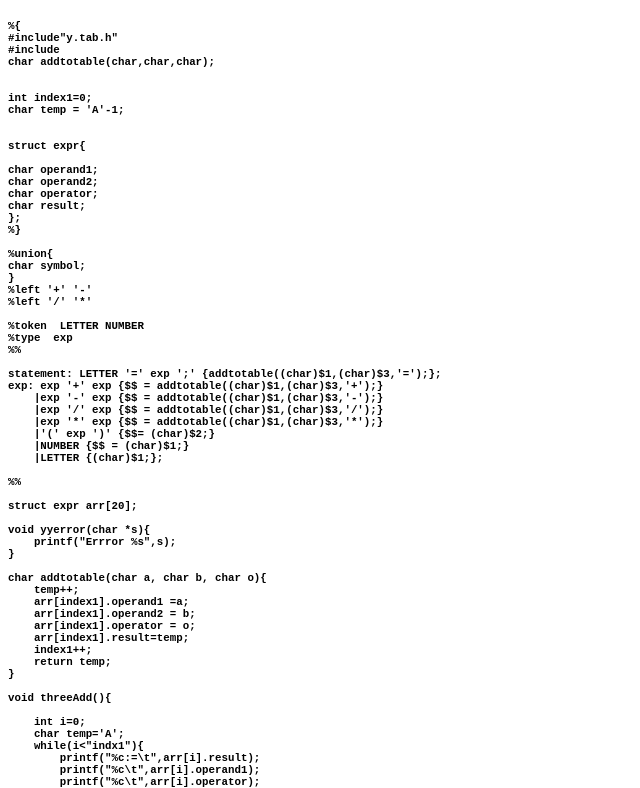
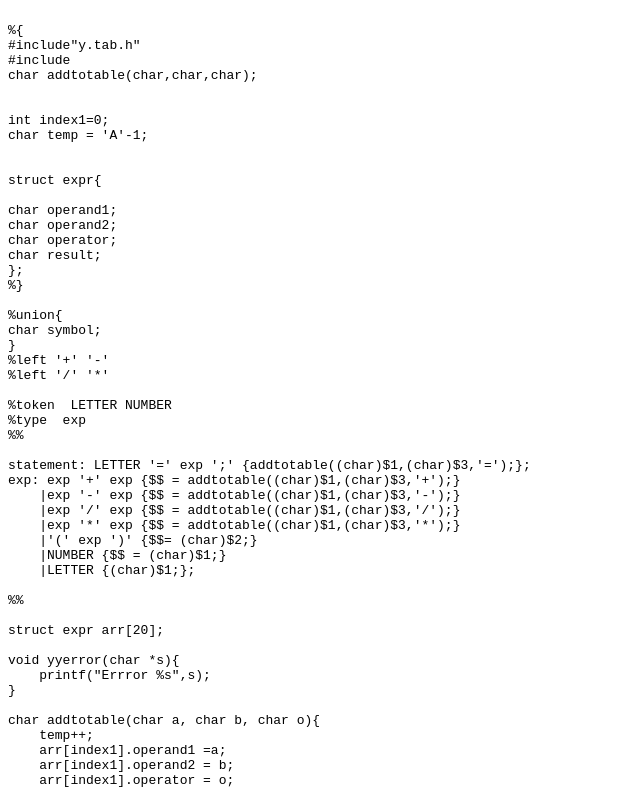
Before and after one commit to yash-pahlani/codes, a plain HTML site: page icgy.html in a window 1280 px wide. Shown: the top 788 px of the page, without its empty margins (0-640 px from the left). Drawn offline with Linux system fonts and the light colour scheme.

Commit message:
Update icgy.html

```diff
--- a/icgy.html
+++ b/icgy.html
@@ -1,10 +1,9 @@
 <html>
   <head>
     <title>Code Example</title>
-    <link rel="stylesheet" type="text/css" href="style.css">
-  </head>
+      </head>
   <body>
-<h5>
+
 <pre><code>
 %{
 #include"y.tab.h"
@@ -143,7 +142,7 @@ int main(){
     printf("Triple\n ");
     triple();
     return 0;
-}</h5>
+}
 </pre></code>
 </body>
 </html>
```
